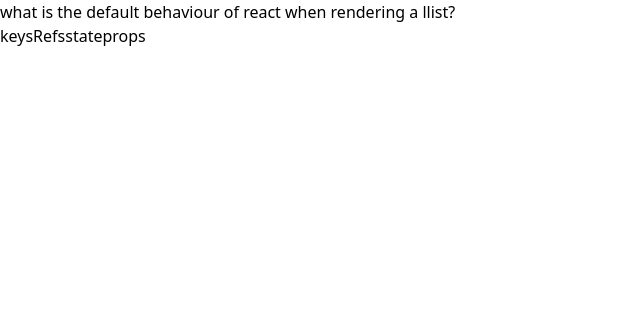
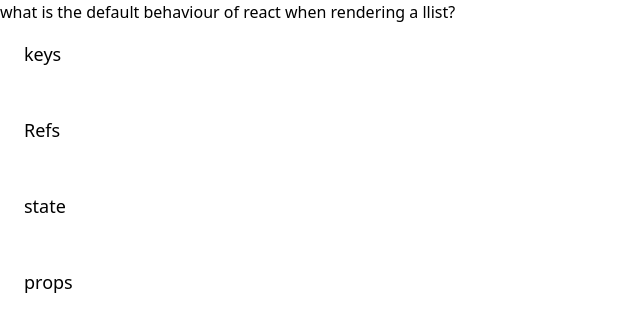
Before and after one commit to sumitkumar2299/quiz_app, a React (Vite) app in the folder quiz_app/: page / in a window 1280 px wide. Both pictures are taken after a click on the button "Start Quiz". Shown: the top 332 px of the page, without its empty margins (0-640 px from the left). Built offline with nearby package versions, Linux system fonts and the light colour scheme; data requests are answered from the project's data file.

Commit message:
handling answers

```diff
--- a/quiz_app/src/App.jsx
+++ b/quiz_app/src/App.jsx
@@ -20,6 +20,7 @@
   quizQuestion:[],
   status:"loading",
   index:0,
+  answer:null,
 }
 
 function reducer(state,action){
@@ -42,12 +43,20 @@
         ...state,
         status:"active"
       }
+    case 'newAnswer':
+      return{
+        ...state,
+        answer:action.payload
+      }
+    default:
+      return state;
   }
 }
 
 function App() {
   const[state,dispatch] = useReducer(reducer,initialState)
-  const{quizQuestion,status,index} = state;
+  const{quizQuestion,status,index,answer} = state;
+  console.log(answer)
   const numberOfQuestion = quizQuestion.length;
 
   useEffect(function(){
@@ -71,7 +80,7 @@
       {status === "ready" && <Header numberOfQuestion = {numberOfQuestion}
       dispatch = {dispatch}
       />}
-      {status === "active" && <Question quizQuestion = {quizQuestion[index]}/>}
+      {status === "active" && <Question quizQuestion = {quizQuestion[index]} dispatch = {dispatch} answer = {answer}/>}
 
 
       </>
--- a/quiz_app/src/components/Options.jsx
+++ b/quiz_app/src/components/Options.jsx
@@ -1,16 +1,71 @@
-import React from 'react'
+// import React from 'react'
 
-function Options({quizQuestion}) {
+// function Options({quizQuestion,dispatch,answer}) {
+//   return (
+//     <>
+//     {quizQuestion.options.map((option,index)=>(
+//       <button className= {`option ${index === quizQuestion.correctAnswer?"correct":'wrong'}`}key={option} onClick={()=>dispatch({type:'newAnswer',payload:index})} >{option}</button>
+
+
+//     ))}
+
+//     </>
+//   )
+// }
+
+// export default Options
+
+
+
+
+
+
+
+
+
+
+
+import React from 'react';
+
+function Options({ quizQuestion, dispatch, answer }) {
+  const hasAnswered = answer!==null;
+  console.log(hasAnswered);
   return (
     <>
-    {quizQuestion.options.map((option)=>(
-      <button key={option}>{option}</button>
+      {quizQuestion.options.map((option, index) => (
+        <button
+          className={`
+            w-full py-4 px-6 mb-4
+            text-lg font-medium text-left
+            rounded-lg transition-all duration-300 ease-in-out
+            ${
+              hasAnswered?index === quizQuestion.correctAnswer
+                ? 'bg-green-100 text-green-800 border-2 border-green-500' // Correct
+                : 'bg-red-100 text-red-800 border-2 border-red-500' // Wrong
+                :" "
+            }
+          `}
+          key={option}
+          onClick={() => dispatch({ type: 'newAnswer', payload: index })}
+          disabled = {hasAnswered}
+        >
+          {option}
+        </button>
+      ))}
+    </>
+  );
+}
+
+export default Options;
 
 
-    ))}
 
-    </>
-  )
-}
 
-export default Options
+
+
+
+
+// different background colors for right and wrong answer
+// updating points
+// updating question number and status bar
+// next button should be displayed
--- a/quiz_app/src/components/Question.jsx
+++ b/quiz_app/src/components/Question.jsx
@@ -1,12 +1,12 @@
 import React from 'react'
 import Options from './Options'
 
-function Question({ quizQuestion}) {
+function Question({ quizQuestion,dispatch,answer}) {
   console.log(quizQuestion)
   return (
   <>
   <h2>{quizQuestion.question}</h2>
-  <Options quizQuestion =  {quizQuestion}/>
+  <Options quizQuestion =  {quizQuestion} dispatch = {dispatch} answer = {answer}/>
   </>
   )
 }
```
